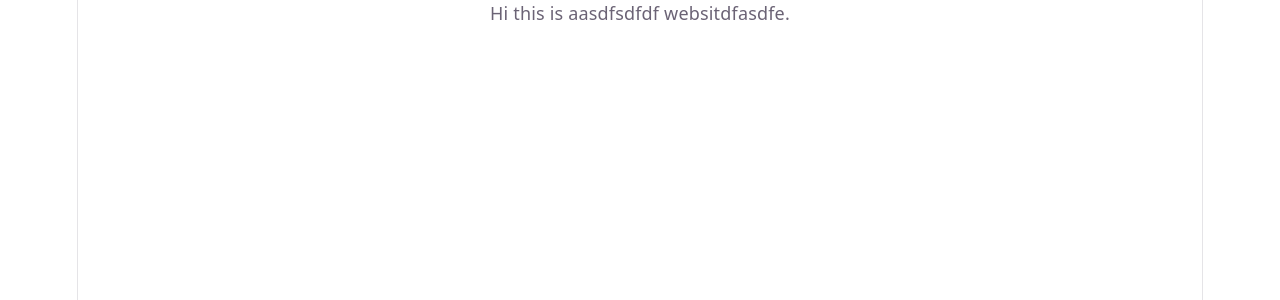
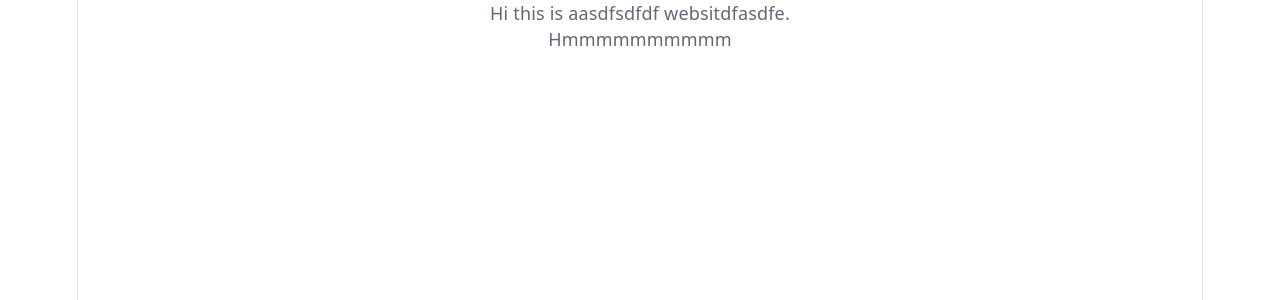
Before and after one commit to aetousif/my-react-app, a React (Vite) app: page / in a window 1280 px wide. Shown: the top 300 px of the page. Built offline with nearby package versions, Linux system fonts and the light colour scheme.

Commit message:
Update App.jsx

```diff
--- a/src/App.jsx
+++ b/src/App.jsx
@@ -10,6 +10,7 @@ function App() {
   return (
     <>
       <p>Hi this is aasdfsdfdf websitdfasdfe.</p>
+      <p>Hmmmmmmmmmm</p>
     </>
   )
 }
```
